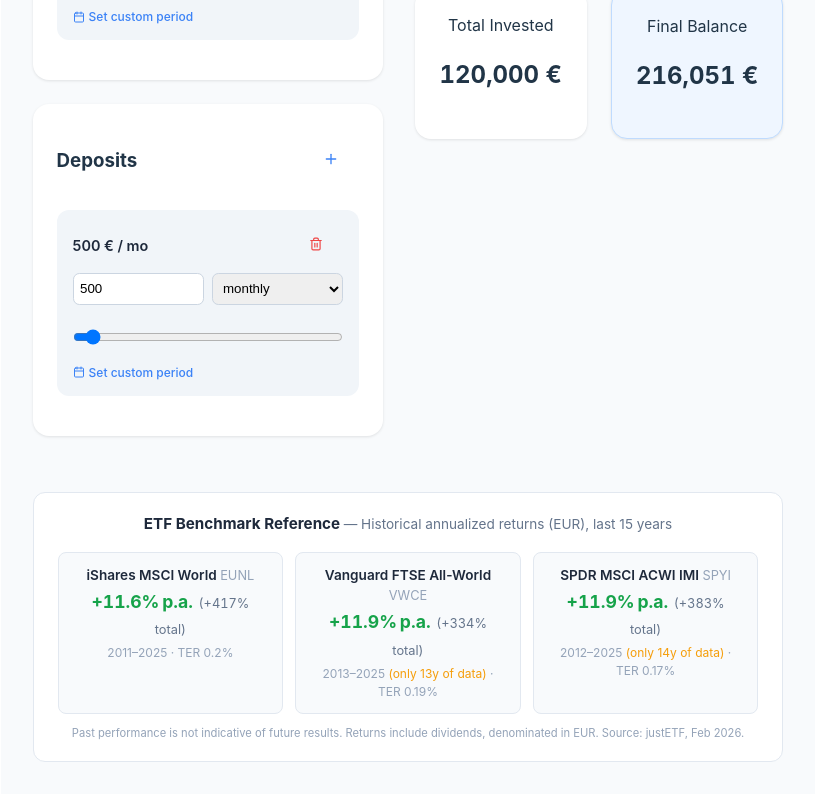
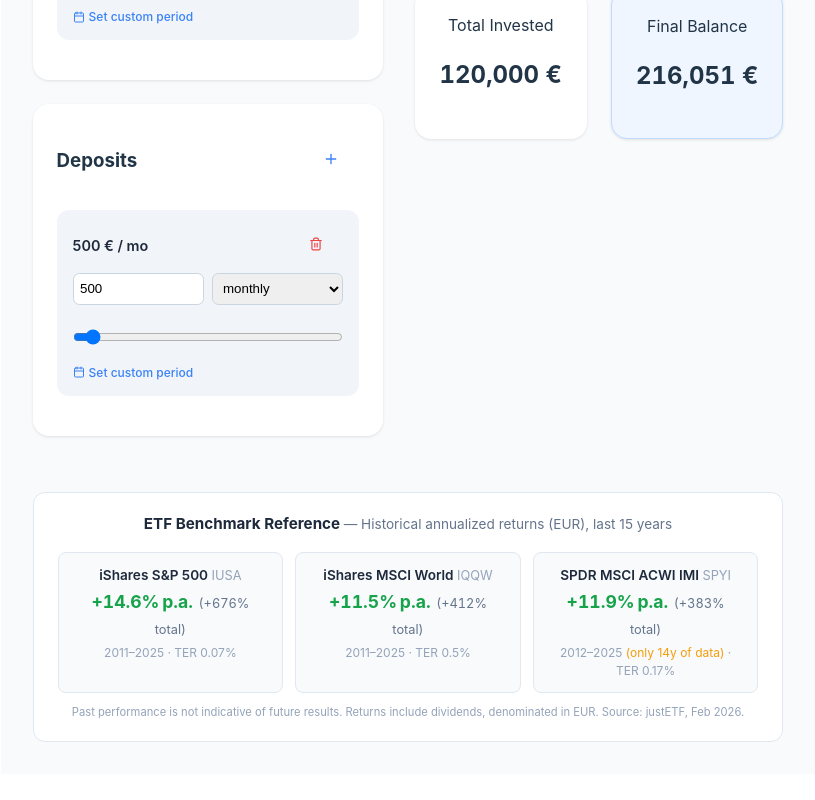
Before and after one commit to hamsterbacke23/investment-calc, a Vue app: page / in a window 1280 px wide. Shown: the part 792-1592 px from the top of the page, without its empty margins (232-1047 px from the left). Built offline with nearby package versions, Linux system fonts and the light colour scheme.

Commit message:
Switch to S&P 500 (23y) + MSCI World (20y) + keep SPDR ACWI IMI

```diff
--- a/src/App.vue
+++ b/src/App.vue
@@ -124,28 +124,32 @@ const barStyle = (d, i) => {
   };
 };
 
-// --- ETF Benchmark Data (annual returns in EUR, %) ---
+// --- ETF Benchmark Data (annual returns in EUR, incl. dividends, %) ---
 const etfData = [
   {
-    name: 'iShares MSCI World',
-    ticker: 'EUNL',
-    isin: 'IE00B4L5Y983',
-    ter: 0.20,
+    name: 'iShares S&P 500',
+    ticker: 'IUSA',
+    isin: 'IE0031442068',
+    ter: 0.07,
+    inception: 2002,
     returns: {
-      2010: 19.5, 2011: -2.4, 2012: 14.0, 2013: 21.2, 2014: 19.5,
-      2015: 10.4, 2016: 10.7, 2017: 7.5, 2018: -4.1, 2019: 30.0,
-      2020: 6.3, 2021: 31.1, 2022: -13.0, 2023: 19.6, 2024: 26.2, 2025: 7.1
+      2003: 5.1, 2004: 3.6, 2005: 25.2, 2006: 3.3, 2007: -5.7, 2008: -38.4,
+      2009: 23.4, 2010: 22.3, 2011: 4.2, 2012: 14.3, 2013: 27.4, 2014: 28.7,
+      2015: 12.2, 2016: 14.4, 2017: 6.4, 2018: 0.0, 2019: 33.8, 2020: 8.5,
+      2021: 37.9, 2022: -13.3, 2023: 21.6, 2024: 32.6, 2025: 4.0
     }
   },
   {
-    name: 'Vanguard FTSE All-World',
-    ticker: 'VWCE',
-    isin: 'IE00BK5BQT80',
-    ter: 0.19,
+    name: 'iShares MSCI World',
+    ticker: 'IQQW',
+    isin: 'IE00B0M62Q58',
+    ter: 0.50,
+    inception: 2005,
     returns: {
-      2013: 18.1, 2014: 18.9, 2015: 9.0, 2016: 11.2, 2017: 8.8,
-      2018: -4.8, 2019: 29.5, 2020: 6.3, 2021: 29.0, 2022: -13.0,
-      2023: 17.8, 2024: 24.7, 2025: 8.4
+      2006: 7.4, 2007: -1.7, 2008: -37.6, 2009: 26.0, 2010: 19.5,
+      2011: -2.4, 2012: 14.0, 2013: 21.2, 2014: 19.5, 2015: 10.4,
+      2016: 10.7, 2017: 7.5, 2018: -4.1, 2019: 30.0, 2020: 6.3,
+      2021: 31.1, 2022: -13.2, 2023: 19.2, 2024: 25.9, 2025: 6.8
     }
   },
   {
@@ -153,6 +157,7 @@ const etfData = [
     ticker: 'SPYI',
     isin: 'IE00B3YLTY66',
     ter: 0.17,
+    inception: 2011,
     returns: {
       2012: 14.1, 2013: 17.5, 2014: 18.6, 2015: 8.8, 2016: 11.4,
       2017: 8.9, 2018: -4.9, 2019: 28.9, 2020: 6.7, 2021: 28.8,
```
